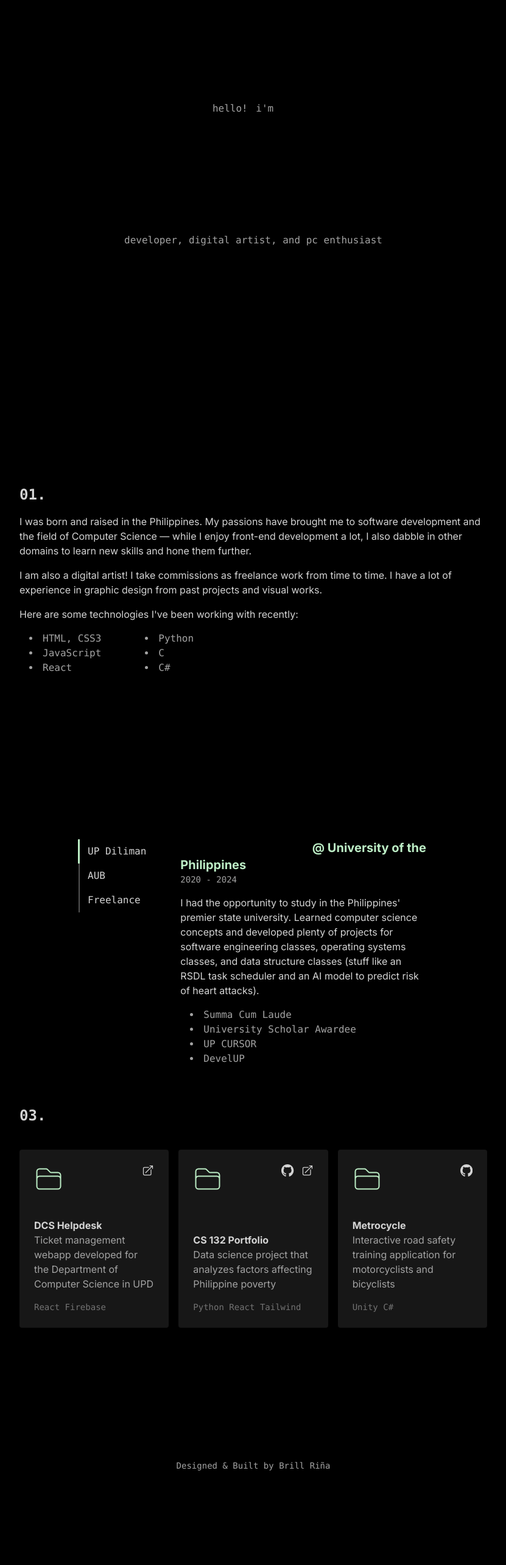
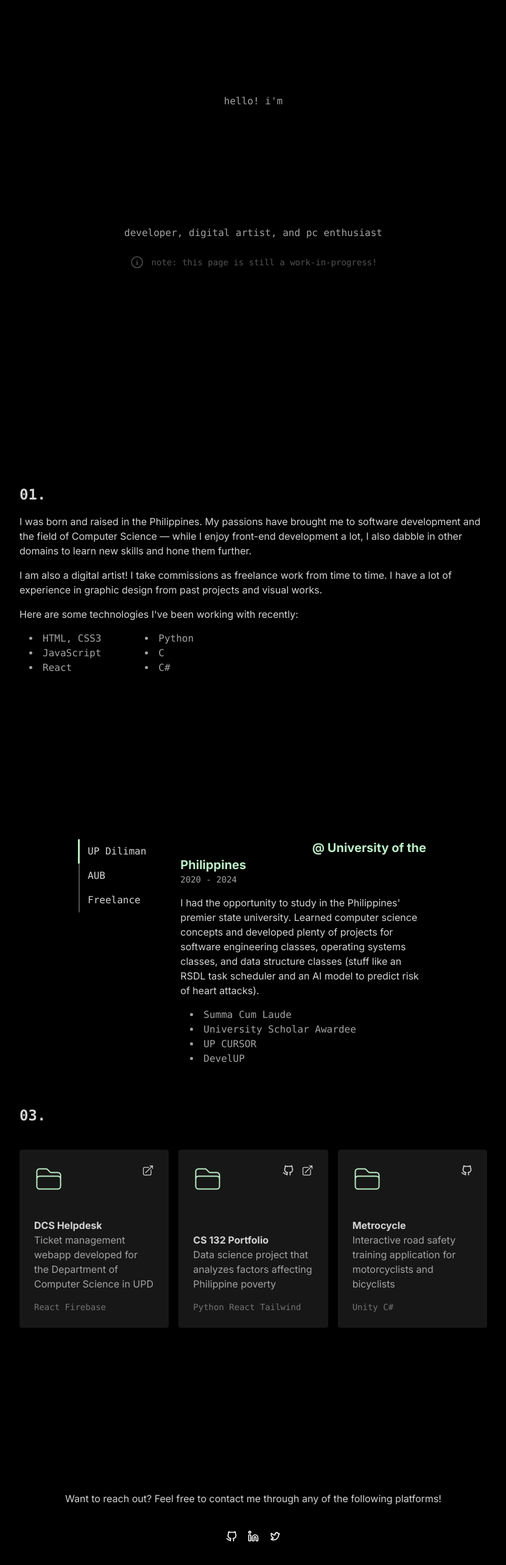
Before and after one commit to riru12/riruweb, a Next.js app: page / in a window 1280 px wide. Shown: the part 106-2672 px from the top of the page at 61% size, without its empty margins (224-1055 px from the left). Before the commit the page ends 2543 px from the top, so only its background shows below. Built offline with nearby package versions, Linux system fonts and the light colour scheme.

Commit message:
added contact section, changed git and twitter icons to outline

```diff
--- a/app/assets/icons/GithubIcon.jsx
+++ b/app/assets/icons/GithubIcon.jsx
@@ -1,7 +1,10 @@
 export default function GithubIcon({fillColor}) {
     return (
-        <svg xmlns="http://www.w3.org/2000/svg" viewBox="0 0 98 96" fill={fillColor} className="h-5">
-            <path fillRule="evenodd" clipRule="evenodd" d="M48.854 0C21.839 0 0 22 0 49.217c0 21.756 13.993 40.172 33.405 46.69 2.427.49 3.316-1.059 3.316-2.362 0-1.141-.08-5.052-.08-9.127-13.59 2.934-16.42-5.867-16.42-5.867-2.184-5.704-5.42-7.17-5.42-7.17-4.448-3.015.324-3.015.324-3.015 4.934.326 7.523 5.052 7.523 5.052 4.367 7.496 11.404 5.378 14.235 4.074.404-3.178 1.699-5.378 3.074-6.6-10.839-1.141-22.243-5.378-22.243-24.283 0-5.378 1.94-9.778 5.014-13.2-.485-1.222-2.184-6.275.486-13.038 0 0 4.125-1.304 13.426 5.052a46.97 46.97 0 0 1 12.214-1.63c4.125 0 8.33.571 12.213 1.63 9.302-6.356 13.427-5.052 13.427-5.052 2.67 6.763.97 11.816.485 13.038 3.155 3.422 5.015 7.822 5.015 13.2 0 18.905-11.404 23.06-22.324 24.283 1.78 1.548 3.316 4.481 3.316 9.126 0 6.6-.08 11.897-.08 13.526 0 1.304.89 2.853 3.316 2.364 19.412-6.52 33.405-24.935 33.405-46.691C97.707 22 75.788 0 48.854 0z"/>
+        <svg fill={fillColor} className="h-5" viewBox="0 0 24 24" xmlns="http://www.w3.org/2000/svg">
+            <g data-name="Layer 2">
+                <rect width="24" height="24" opacity="0"/>
+                <path d="M16.24 22a1 1 0 0 1-1-1v-2.6a2.15 2.15 0 0 0-.54-1.66 1 1 0 0 1 .61-1.67C17.75 14.78 20 14 20 9.77a4 4 0 0 0-.67-2.22 2.75 2.75 0 0 1-.41-2.06 3.71 3.71 0 0 0 0-1.41 7.65 7.65 0 0 0-2.09 1.09 1 1 0 0 1-.84.15 10.15 10.15 0 0 0-5.52 0 1 1 0 0 1-.84-.15 7.4 7.4 0 0 0-2.11-1.09 3.52 3.52 0 0 0 0 1.41 2.84 2.84 0 0 1-.43 2.08 4.07 4.07 0 0 0-.67 2.23c0 3.89 1.88 4.93 4.7 5.29a1 1 0 0 1 .82.66 1 1 0 0 1-.21 1 2.06 2.06 0 0 0-.55 1.56V21a1 1 0 0 1-2 0v-.57a6 6 0 0 1-5.27-2.09 3.9 3.9 0 0 0-1.16-.88 1 1 0 1 1 .5-1.94 4.93 4.93 0 0 1 2 1.36c1 1 2 1.88 3.9 1.52a3.89 3.89 0 0 1 .23-1.58c-2.06-.52-5-2-5-7a6 6 0 0 1 1-3.33.85.85 0 0 0 .13-.62 5.69 5.69 0 0 1 .33-3.21 1 1 0 0 1 .63-.57c.34-.1 1.56-.3 3.87 1.2a12.16 12.16 0 0 1 5.69 0c2.31-1.5 3.53-1.31 3.86-1.2a1 1 0 0 1 .63.57 5.71 5.71 0 0 1 .33 3.22.75.75 0 0 0 .11.57 6 6 0 0 1 1 3.34c0 5.07-2.92 6.54-5 7a4.28 4.28 0 0 1 .22 1.67V21a1 1 0 0 1-.94 1z"/>
+            </g>
         </svg>
     );
   }
--- /dev/null
+++ b/app/assets/icons/InfoIcon.jsx
@@ -0,0 +1,7 @@
+export default function InfoIcon({ strokeColor }) {
+    return (
+        <svg xmlns="http://www.w3.org/2000/svg" fill="none" viewBox="0 0 24 24" strokeWidth="1.5" stroke={strokeColor} className="w-6 h-6">
+            <path strokeLinecap="round" strokeLinejoin="round" d="m11.25 11.25.041-.02a.75.75 0 0 1 1.063.852l-.708 2.836a.75.75 0 0 0 1.063.853l.041-.021M21 12a9 9 0 1 1-18 0 9 9 0 0 1 18 0Zm-9-3.75h.008v.008H12V8.25Z" />
+        </svg>
+    );
+}
--- /dev/null
+++ b/app/assets/icons/LinkedinIcon.jsx
@@ -0,0 +1,14 @@
+export default function LinkedinIcon({fillColor}) {
+    return (
+        <svg fill={fillColor}  className="h-5" viewBox="0 0 24 24" xmlns="http://www.w3.org/2000/svg">
+            <g data-name="Layer 2">
+                <g data-name="linkedin">
+                    <rect width="24" height="24" transform="rotate(180 12 12)" opacity="0"/>
+                    <path d="M20 22h-1.67a2 2 0 0 1-2-2v-5.37a.92.92 0 0 0-.69-.93.84.84 0 0 0-.67.19.85.85 0 0 0-.3.65V20a2 2 0 0 1-2 2H11a2 2 0 0 1-2-2v-5.46a6.5 6.5 0 1 1 13 0V20a2 2 0 0 1-2 2zm-4.5-10.31a3.73 3.73 0 0 1 .47 0 2.91 2.91 0 0 1 2.36 2.9V20H20v-5.46a4.5 4.5 0 1 0-9 0V20h1.67v-5.46a2.85 2.85 0 0 1 2.83-2.85z"/>
+                    <path d="M6 22H4a2 2 0 0 1-2-2V10a2 2 0 0 1 2-2h2a2 2 0 0 1 2 2v10a2 2 0 0 1-2 2zM4 10v10h2V10z"/>
+                    <path d="M5 7a3 3 0 1 1 3-3 3 3 0 0 1-3 3zm0-4a1 1 0 1 0 1 1 1 1 0 0 0-1-1z"/>
+                </g>
+            </g>
+        </svg>
+    );
+  }
--- a/app/assets/icons/TwitterIcon.jsx
+++ b/app/assets/icons/TwitterIcon.jsx
@@ -1,7 +1,12 @@
-export default function TwitterIcon() {
+export default function TwitterIcon({fillColor}) {
     return (
-        <svg xmlns="http://www.w3.org/2000/svg"  viewBox="0 0 48 48" className="h-5">
-            <path fill="#03A9F4" d="M42,12.429c-1.323,0.586-2.746,0.977-4.247,1.162c1.526-0.906,2.7-2.351,3.251-4.058c-1.428,0.837-3.01,1.452-4.693,1.776C34.967,9.884,33.05,9,30.926,9c-4.08,0-7.387,3.278-7.387,7.32c0,0.572,0.067,1.129,0.193,1.67c-6.138-0.308-11.582-3.226-15.224-7.654c-0.64,1.082-1,2.349-1,3.686c0,2.541,1.301,4.778,3.285,6.096c-1.211-0.037-2.351-0.374-3.349-0.914c0,0.022,0,0.055,0,0.086c0,3.551,2.547,6.508,5.923,7.181c-0.617,0.169-1.269,0.263-1.941,0.263c-0.477,0-0.942-0.054-1.392-0.135c0.94,2.902,3.667,5.023,6.898,5.086c-2.528,1.96-5.712,3.134-9.174,3.134c-0.598,0-1.183-0.034-1.761-0.104C9.268,36.786,13.152,38,17.321,38c13.585,0,21.017-11.156,21.017-20.834c0-0.317-0.01-0.633-0.025-0.945C39.763,15.197,41.013,13.905,42,12.429"/>
+        <svg fill={fillColor} className="h-5" viewBox="0 0 24 24" xmlns="http://www.w3.org/2000/svg">
+            <g data-name="Layer 2">
+                <g data-name="twitter">
+                    <polyline points="0 0 24 0 24 24 0 24" opacity="0"/>
+                    <path d="M8.51 20h-.08a10.87 10.87 0 0 1-4.65-1.09A1.38 1.38 0 0 1 3 17.47a1.41 1.41 0 0 1 1.16-1.18 6.63 6.63 0 0 0 2.54-.89 9.49 9.49 0 0 1-3.51-9.07 1.41 1.41 0 0 1 1-1.15 1.35 1.35 0 0 1 1.43.41 7.09 7.09 0 0 0 4.88 2.75 4.5 4.5 0 0 1 1.41-3.1 4.47 4.47 0 0 1 6.37.19.7.7 0 0 0 .78.1A1.39 1.39 0 0 1 21 7.13a6.66 6.66 0 0 1-1.28 2.6A10.79 10.79 0 0 1 8.51 20zm0-2h.08a8.79 8.79 0 0 0 9.09-8.59 1.32 1.32 0 0 1 .37-.85 5.19 5.19 0 0 0 .62-1 2.56 2.56 0 0 1-1.91-.85A2.45 2.45 0 0 0 15 6a2.5 2.5 0 0 0-1.79.69 2.53 2.53 0 0 0-.72 2.42l.26 1.14-1.17.08a8.3 8.3 0 0 1-6.54-2.4 7.12 7.12 0 0 0 3.73 6.46l.95.54-.63.9a5.62 5.62 0 0 1-2.68 1.92A8.34 8.34 0 0 0 8.5 18zM19 6.65z"/>
+                </g>
+            </g>
         </svg>
     );
   }
--- /dev/null
+++ b/app/components/contact.jsx
@@ -0,0 +1,26 @@
+import React from "react";
+import GithubIcon from "../assets/icons/GithubIcon";
+import LinkedinIcon from "../assets/icons/LinkedinIcon";
+import TwitterIcon from "../assets/icons/TwitterIcon";
+
+const Contact = () => {
+    return(
+        <section id="contact" className="py-24 mx-[10vw] lg:mx-[20vw]">
+            <div className="flex flex-col items-center gap-10 mx-0 2xl:mx-40">
+                <div className="font-bold text-3xl">
+                    Contact Me
+                </div>
+                <div className="text-neutral-300">
+                    Want to reach out? Feel free to contact me through any of the following platforms!
+                </div>
+                <div className="flex flex-row gap-4">
+                    <a href="https://github.com/riru12" target="_blank"><GithubIcon fillColor="#ffffff" /></a>
+                    <a href="https://www.linkedin.com/in/brill-rina/" target="_blank"><LinkedinIcon fillColor="#ffffff" /></a>
+                    <a href="https://twitter.com/artofriru" target="_blank"><TwitterIcon fillColor="#ffffff" /></a>
+                </div>
+            </div>
+        </section>
+    )
+}
+
+export default Contact
--- a/app/components/hero.jsx
+++ b/app/components/hero.jsx
@@ -2,22 +2,13 @@ import React from "react";
 import "../assets/css/hero.css";
 import GithubIcon from "../assets/icons/GithubIcon";
 import TwitterIcon from "../assets/icons/TwitterIcon";
+import InfoIcon from "../assets/icons/InfoIcon";
 
 const Hero = () => {
     return(
         <section id="hero" className="flex flex-col justify-center items-center h-screen px-4 mx-0 md:mx-[20vw]">
-            <div className="flex justify-center text-center unfancy font-mono text-neutral-400 py-2">
-                <div className="relative group cursor-default">
-                    <div className="px-1 transition-opacity opacity-0 group-hover:opacity-100">
-                        👋
-                    </div>
-                    <div className="absolute px-1 right-0 transition-transform top-[-50%] translate-y-[50%] group-hover:translate-x-[-38%]    ">
-                        hello!
-                    </div>
-                </div>
-                <div className="cursor-default">
-                    &nbsp;i'm
-                </div>
+            <div className="flex justify-center text-center unfancy font-mono cursor-default text-neutral-400 py-2">
+                hello! i'm
             </div>
             <div className="flex justify-center items-center h-40 w-full font-bold fancy name scale-75 md:scale-100">
                 <div className="font-bold enhance gradient-text">
@@ -48,12 +39,13 @@ const Hero = () => {
                 <div className="relative group">
                     <span className="whitespace-nowrap">digital artist</span>
                     <div className="absolute transition-all left-[50%] translate-x-[-50%] top-[-50%] translate-y-[50%] opacity-0 group-hover:translate-y-[-50%] group-hover:opacity-100">
-                        <a href="https://twitter.com/artofriru" target="_blank"><div className="flex gap-1 text-[#1da1f2]"><TwitterIcon /> @artofriru</div></a>
+                        <a href="https://twitter.com/artofriru" target="_blank"><div className="flex gap-1 text-[#1da1f2]"><TwitterIcon fillColor="#1da1f2" /> @artofriru</div></a>
                     </div>
                 </div>
                 ,&nbsp;
                 <div className="whitespace-nowrap">and pc enthusiast</div>
             </div>
+            <div className="flex flex-row gap-3 items-center font-mono text-sm text-neutral-600 unfancy"><InfoIcon strokeColor="#525252"/>note: this page is still a work-in-progress!</div>
         </section>
     )
 }
--- a/app/components/navbar.jsx
+++ b/app/components/navbar.jsx
@@ -28,7 +28,7 @@ const Navbar = () => {
                         <div>Works</div>
                     </div>
                 </a>
-                <a className="grow rounded-[12px] text-neutral-300 hover:bg-[#40404080] text-center px-4 py-2 cursor-pointer" tabIndex="0">
+                <a href="#contact" className="grow rounded-[12px] text-neutral-300 hover:bg-[#40404080] text-center px-4 py-2 cursor-pointer" tabIndex="0">
                     <div className="flex flex-col gap-1 md:flex-row md:gap-2">
                         <div className="flex justify-center items-center"><ContactIcon fillColor="#d4d4d4"/></div>
                         <div>Contact</div>
--- a/app/page.js
+++ b/app/page.js
@@ -4,6 +4,7 @@ import Hero from "./components/hero"
 import About from "./components/about"
 import Work from "./components/work"
 import Projects from "./components/projects";
+import Contact from "./components/contact"
 import Footer from "./components/footer"
 /* for testing section */
 /* import Test from "./components/test" */
@@ -17,6 +18,7 @@ export default function Home() {
       <About />
       <Work />
       <Projects />
+      <Contact />
       {/* <Test /> */}
       <Footer />
     </main>
```
